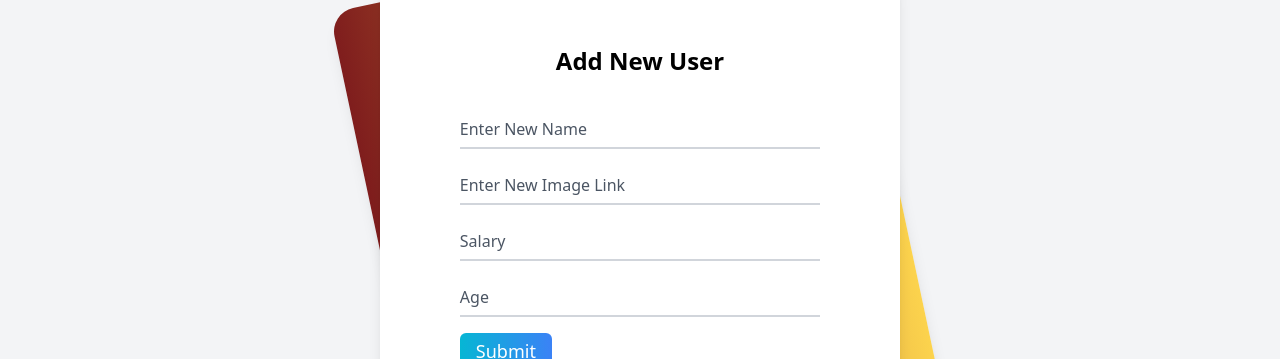
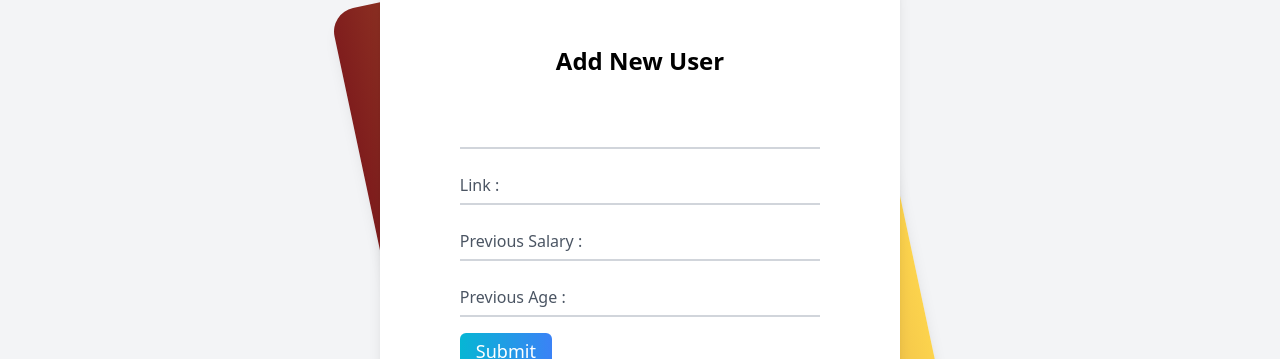
Before and after one commit to Shihab2022/profile_update, a React (Create React App) app: page /editDetails/1 in a window 1280 px wide. Shown: the part 265-624 px from the top of the page. Built offline with nearby package versions, Linux system fonts and the light colour scheme; no server answers.

Commit message:
update user

```diff
--- a/src/Pages/EditDetails.js
+++ b/src/Pages/EditDetails.js
@@ -4,8 +4,7 @@ import { useParams } from 'react-router-dom';
 const EditDetails = () => {
     const {userId}=useParams()
     const [users,setUsers]=useState([])
-    const [name,setName]=useState('')
-    // const [user,setUser]=useState({})
+    const [success,setSuccess]=useState(false)
     useEffect(()=>{
         fetch(`http://localhost:5000/users`)           //api for the get request
         .then(response => response.json())
@@ -13,35 +12,53 @@ const EditDetails = () => {
 
     },[])
 
+    const user=users.filter(d=>d._id===userId)
+    const handleResetFrom = (e) => {
+        e.preventDefault();
+        const name = e.target.name.value;
+        const image = e.target.image.value;
+        const salary = e.target.salary.value;
+        const age = e.target.age.value;
+        const user = {
+          employee_name: name,
+          profile_image:image,
+          employee_salary: salary,
+          employee_age: age,
+        };
 
-    useEffect(()=>{
-        if(users.length !== 0){
-            const user=users.filter(d=>d._id===userId)
-            const n=user[0]?.employee_name
-            setName(n)
-
-           }
-
-    },[])
-    // let userName=
- console.log(name)
-
-    const handleResetFrom=()=>{
-
-    }
+        // fetch('https://dry-island-38030.herokuapp.com/addUser', {
+        fetch(`http://localhost:5000/updateUser/${userId}`, {
+          method: "POST", // or 'PUT'
+          headers: {
+            "Content-Type": "application/json",
+          },
+          body: JSON.stringify(user),
+        })
+          .then((response) => response.json())
+          .then((data) => {
+            if (data.acknowledged) {
+                setSuccess(true)
+                console.log(data)
+                e.target.reset()
+            }
+          })
+          .catch((error) => {
+            console.error("Error:", error);
+          });
+      };
     // console.log(user.length !== 0)
     return (
         <div className="min-h-screen bg-gray-100 py-6 flex flex-col justify-center mt-10 sm:py-12">
         <div className="relative py-3 sm:max-w-xl sm:mx-auto">
           <div className="absolute inset-0 bg-gradient-to-r to-amber-300 from-red-900 shadow-lg transform -skew-y-6 sm:skew-y-0 sm:-rotate-12 sm:rounded-3xl"></div>
           <div  className="relative px-4 py-10 bg-white shadow-lg sm:rounded-3xl sm:p-20">
-            <div className="max-w-md mx-auto">
+            <div onMouseOut={()=>setSuccess(false)} className="max-w-md mx-auto">
               <div>
                 <h1 className="text-2xl px-24 font-semibold">
                   {" "}
                  Add New User
                 </h1>
-                {/* {success && <h1 className="text-xl text-center text-amber-500">User added successfully !!!! </h1>} */}
+                {success && <h1 className="text-xl text-center text-amber-500"> {user[0]?.employee_name} details update successfully !!!! </h1>}
               </div>
 
               <div className="divide-y divide-gray-200">
@@ -56,17 +73,14 @@ const EditDetails = () => {
                       id="name"
                       name="name"
                       type="text"
-                      onChange={(e) => setName(e)}
-                      value={name}
                       className="peer placeholder-transparent h-10 w-full border-b-2 border-gray-300 text-gray-900 focus:outline-none focus:borer-rose-600"
-                      placeholder=" Enter  New Name"
                       required
                     />
                     <label
                       for="name"
                       className="absolute left-0 -top-3.5 text-gray-600 text-sm peer-placeholder-shown:text-base peer-placeholder-shown:text-gray-440 peer-placeholder-shown:top-2 transition-all peer-focus:-top-3.5 peer-focus:text-gray-600 peer-focus:text-sm"
                     >
-                      Enter New Name
+                      {user[0]?.employee_name}
                     </label>
                   </div>
                   <div className="relative">
@@ -83,7 +97,7 @@ const EditDetails = () => {
                       for="image"
                       className="absolute left-0 -top-3.5 text-gray-600 text-sm peer-placeholder-shown:text-base peer-placeholder-shown:text-gray-440 peer-placeholder-shown:top-2 transition-all peer-focus:-top-3.5 peer-focus:text-gray-600 peer-focus:text-sm"
                     >
-                      Enter New Image Link
+                   Link : {user[0]?.profile_image}
                     </label>
                   </div>
                   <div className="relative">
@@ -100,7 +114,7 @@ const EditDetails = () => {
                       for="salary"
                       className="absolute left-0 -top-3.5 text-gray-600 text-sm peer-placeholder-shown:text-base peer-placeholder-shown:text-gray-440 peer-placeholder-shown:top-2 transition-all peer-focus:-top-3.5 peer-focus:text-gray-600 peer-focus:text-sm"
                     >
-                      Salary
+                     Previous Salary : {user[0]?.employee_salary}
                     </label>
                   </div>
                   <div className="relative">
@@ -117,7 +131,7 @@ const EditDetails = () => {
                       for="age"
                       className="absolute left-0 -top-3.5 text-gray-600 text-sm peer-placeholder-shown:text-base peer-placeholder-shown:text-gray-440 peer-placeholder-shown:top-2 transition-all peer-focus:-top-3.5 peer-focus:text-gray-600 peer-focus:text-sm"
                     >
-                      Age
+                    Previous Age : {user[0]?.employee_age}
                     </label>
                   </div>
                   <div className="relative">
--- a/src/Pages/Profile.js
+++ b/src/Pages/Profile.js
@@ -18,8 +18,8 @@ const Profile = () => {
 // const remaining =userData.find(d=> d.index===userId)
 // console.log(remaining)
 //   },[userData,userId])
-console.log(userData)
-  console.log(userId);
+// console.log(userData)
+//   console.log(userId);
   return (
     <div className="mt-20  h-screen ">
       <form className="flex flex-col justify-center items-center w-full">
```
